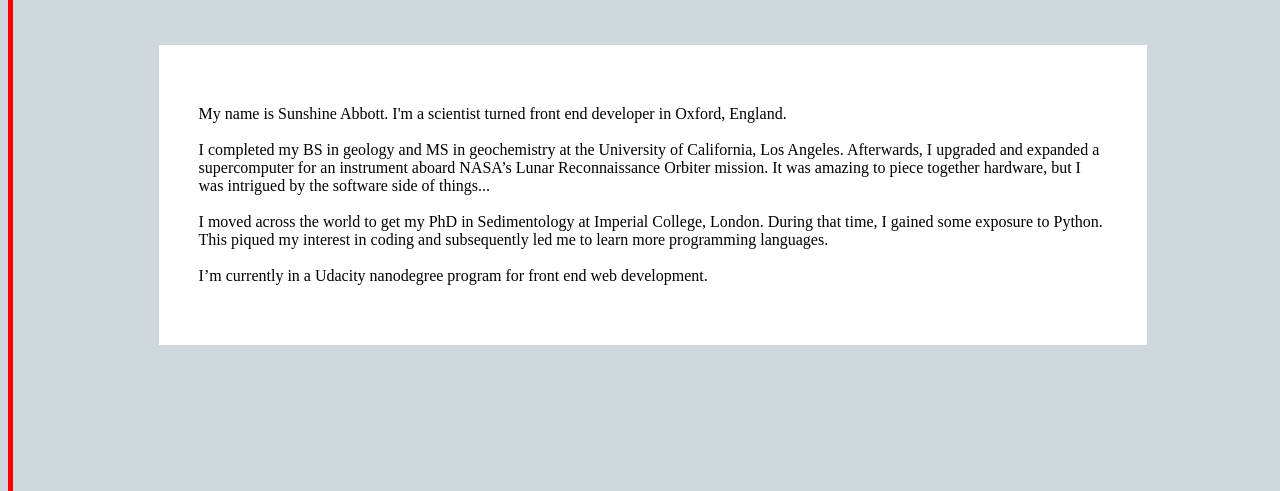
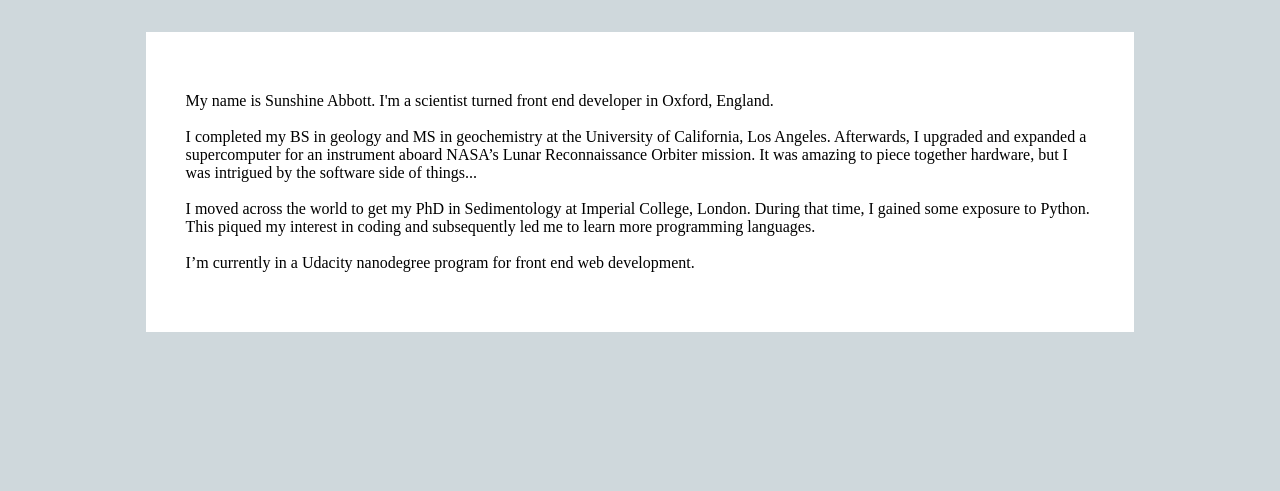
Before and after one commit to sunshinescience/personal_blog_website, a plain HTML site: page resources/about/bio.html in a window 1280 px wide. Shown: the part 243-734 px from the top of the page. Drawn offline with Linux system fonts and the light colour scheme.

Commit message:
footer is now positioned correctly ay bottom of page

```diff
--- a/resources/css/bio.css
+++ b/resources/css/bio.css
@@ -6,6 +6,9 @@ body{
   background-color: #cfd8dc;
   /* background-color: #e8c39d; */
   font-size: 16px;
+  height: 100%;
+  margin: 0px;
+  padding: 0px;
 }
 
 /* Using  CSS grid for page layout */
@@ -14,7 +17,7 @@ body{
   display: grid;
   /* Set width of grid */
   width: 100vw;
-  height: 100vh;
+  min-height: 100vh;
   /* Setup rows amd columns */
   grid-template-columns: repeat(9, 1fr);
   /* grid-auto-rows: minmax(300px, auto); */
@@ -27,7 +30,8 @@ body{
   grid-gap: 30px;
   /* margin: auto; */
   justify-content: center;
-  border: 5px solid red;
+  /* border: 5px solid red; */
+  position: relative;
 }
 
 .box{
@@ -78,11 +82,6 @@ body{
       /* border: 8px solid black; */
       color: black;
       padding: 40px;
-      /* Can I use a box model here? */
-      /* grid-area property, using only the middle rows,
-      and then within that, using the grid-auto-rows
-      property in order to generate the number of rows
-      based on the content */
   }
 
   .footer{
--- a/resources/css/index.css
+++ b/resources/css/index.css
@@ -6,6 +6,9 @@ body{
     background-color: #cfd8dc;
     /* background-color: #e8c39d; */
     font-size: 16px;
+    margin: 0px;
+    padding: 0px;
+    height: 100%;
 }
 
 /* Using  CSS grid for page layout */
@@ -27,7 +30,8 @@ body{
     grid-gap: 30px;
     /* margin: auto; */
     justify-content: center;
-    border: 5px solid red;
+    /* border: 5px solid red; */
+    position: relative;
 }
 
 .box{
@@ -78,11 +82,6 @@ body{
         /* border: 8px solid black; */
         color: black;
         padding: 40px;
-        /* Can I use a box model here? */
-        /* grid-area property, using only the middle rows,
-        and then within that, using the grid-auto-rows
-        property in order to generate the number of rows
-        based on the content */
     }
 
     .footer{
@@ -90,9 +89,9 @@ body{
         background-color: #9ea7aa;
         /* background-color: #4f5b62; */
         width: 100vw;
+        height: 60px;
         position: absolute;
         bottom: 0;
-        height: 60px;
     }
 
     .social-media-logo{
```
